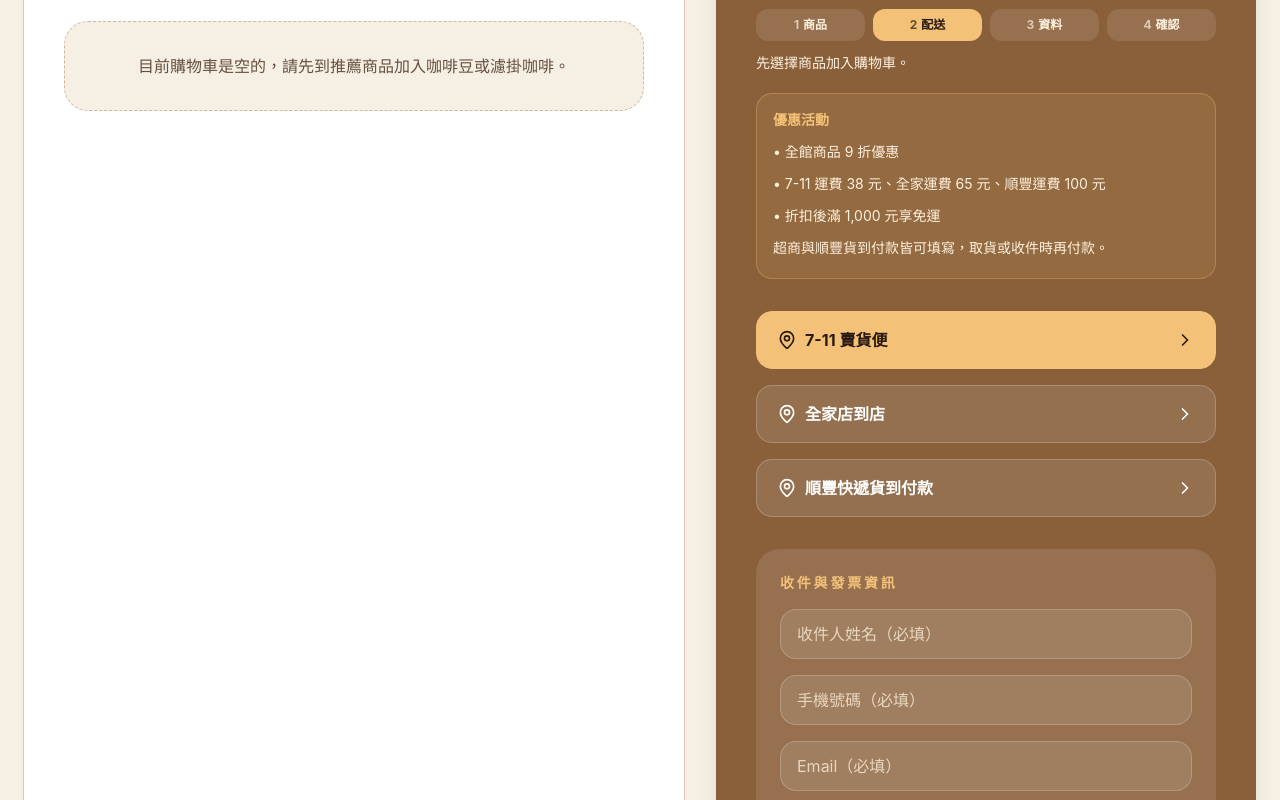
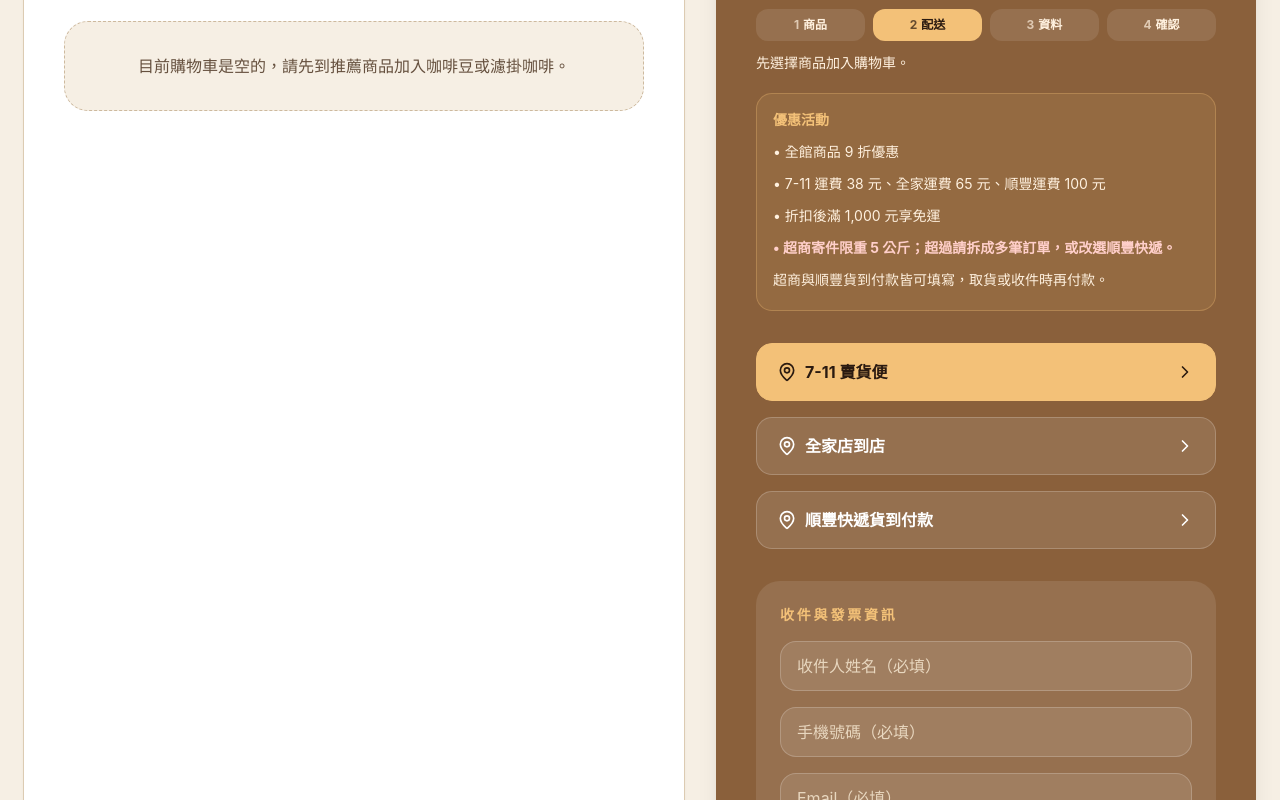
Before and after one commit to polo81116-crypto/mysite, a React (Vite) app: page / in a window 1280 px wide. Shown: the part 6500-7300 px from the top of the page. Built offline with nearby package versions, Linux system fonts and the light colour scheme.

Commit message:
Add convenience store weight limit notice

```diff
--- a/src/App.jsx
+++ b/src/App.jsx
@@ -1071,7 +1071,7 @@ export default function CaobanCoffeeHomepage() {
               ))}
             </div>
             <p className="mt-3 text-sm text-[#fff1df]">{cart.length === 0 ? "先選擇商品加入購物車。" : !hasDeliveryDetails ? "下一步：選擇配送方式與取貨門市／收件地址。" : !hasRecipientDetails ? "下一步：填寫收件人、手機與 Email。" : "資料已備妥，請確認總計後送出訂單。"}</p>
-            <div className="mt-5 rounded-2xl border border-[#f3c178]/30 bg-[#f3c178]/10 p-4 text-[#fff1df]"><p className="text-sm font-bold text-[#f3c178]">優惠活動</p><ul className="mt-2 space-y-1 text-sm leading-7"><li>• 全館商品 9 折優惠</li><li>• 7-11 運費 38 元、全家運費 65 元、順豐運費 100 元</li><li>• 折扣後滿 1,000 元享免運</li><li>超商與順豐貨到付款皆可填寫，取貨或收件時再付款。</li></ul></div>
+            <div className="mt-5 rounded-2xl border border-[#f3c178]/30 bg-[#f3c178]/10 p-4 text-[#fff1df]"><p className="text-sm font-bold text-[#f3c178]">優惠活動</p><ul className="mt-2 space-y-1 text-sm leading-7"><li>• 全館商品 9 折優惠</li><li>• 7-11 運費 38 元、全家運費 65 元、順豐運費 100 元</li><li>• 折扣後滿 1,000 元享免運</li><li className="font-bold text-[#ffcfca]">• 超商寄件限重 5 公斤；超過請拆成多筆訂單，或改選順豐快遞。</li><li>超商與順豐貨到付款皆可填寫，取貨或收件時再付款。</li></ul></div>
             <div className="mt-8 space-y-4">
               {pickupMethodOptions.map((method) => (<button key={method} type="button" onClick={() => handlePickupMethodChange(method)} className={`flex w-full items-center justify-between rounded-2xl border px-5 py-4 text-left font-bold transition ${pickupMethod === method ? "border-[#f3c178] bg-[#f3c178] text-[#2a1a10]" : "border-white/20 bg-white/10 text-white hover:bg-white/15"}`}><span className="inline-flex items-center"><MapPin className="mr-2 h-5 w-5" />{method}</span><ChevronRight className="h-5 w-5" /></button>))}
             </div>
```
Also changed, not shown: 1 other file (tests, documents, lock files or other folders).
